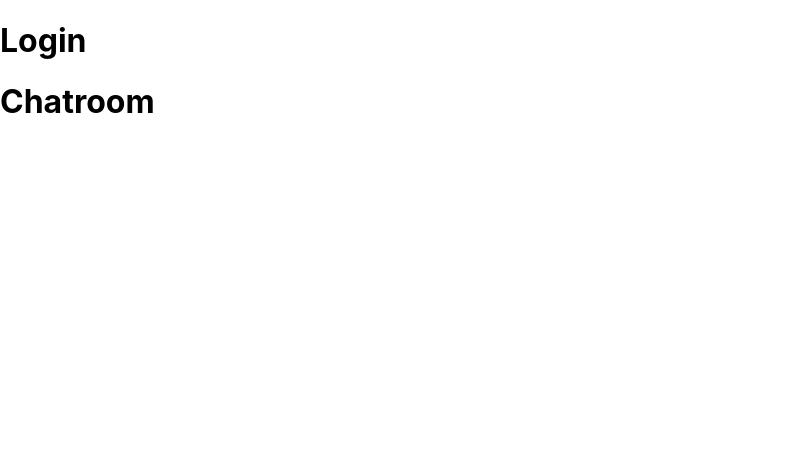
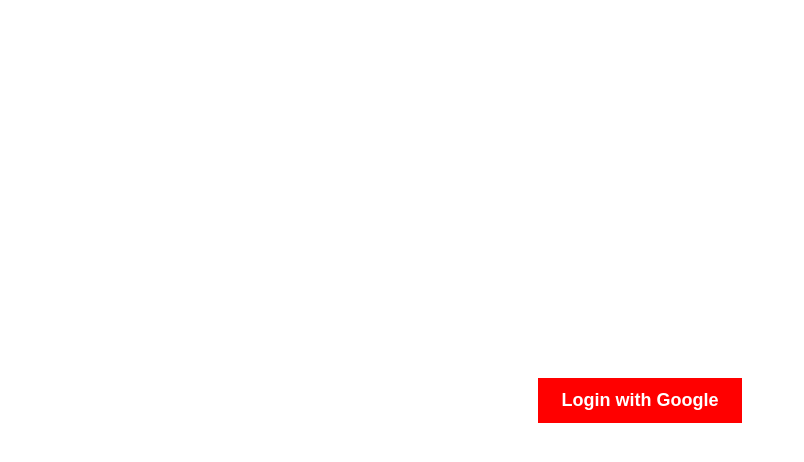
Before and after one commit to 17026184uhi/chatroomApp17026184, a React (Create React App) app in the folder chatroom/: page / in a window 1280 px wide. Shown: the top 462 px of the page, without its empty margins (0-804 px from the left). Built offline with nearby package versions, Linux system fonts and the light colour scheme.

Commit message:
Corrected package installs & added notes on how to do that properly next time

```diff
--- a/chatroom/package.json
+++ b/chatroom/package.json
@@ -8,6 +8,7 @@
     "@testing-library/user-event": "^13.5.0",
     "react": "^18.3.1",
     "react-dom": "^18.3.1",
+    "react-router-dom": "^6.2.1",
     "react-scripts": "5.0.1",
     "web-vitals": "^2.1.4"
   },
--- a/chatroom/src/App.js
+++ b/chatroom/src/App.js
@@ -1,11 +1,19 @@
 import Login from "./components/Login";
 import Chatroom from "./components/Chatroom";
+import Sorry from "./components/Sorry";
+// import { Route, BrowserRouter as Router, Routes } from "react-router-dom";
+import { Route, BrowserRouter as Router, Routes } from "react-router-dom";
 
 function App() {
   return (
     <div>
-      <Login />
-      <Chatroom />
+      <Router>
+        <Routes>
+          <Route exact path="/" element={<Login />} />
+          <Route exact path="/chatroom" element={<Chatroom />} />
+          <Route exact path="/sorry" element={<Sorry />} />
+        </Routes>
+      </Router>
     </div>
   );
 }
--- a/chatroom/src/components/Login.js
+++ b/chatroom/src/components/Login.js
@@ -1,7 +1,31 @@
 function Login() {
   return (
-    <div>
-      <h1>Login</h1>
+    <div style={{ display: "flex", flex: 1, height: "100vh" }}>
+      <div
+        style={{
+          display: "flex",
+          flex: 1,
+          justifyContent: "center",
+          alignItems: "center",
+          minWidth: 300
+        }}
+      >
+        <button
+          style={{
+            backgroundColor: "red",
+            borderWidth: 0,
+            paddingTop: 12,
+            paddingBottom: 12,
+            paddingLeft: 24,
+            paddingRight: 24,
+            color: "white",
+            fontSize: 18,
+            fontWeight: "bold"
+          }}
+        >
+          Login with Google
+        </button>
+      </div>
     </div>
   );
 }
--- /dev/null
+++ b/chatroom/src/components/Sorry.js
@@ -0,0 +1,18 @@
+function Sorry() {
+  return (
+    <div style={{ textAlign: "center" }}>
+      <h1 style={{ textDecoration: "double underline" }}>SORRY</h1>
+      <h3>When installing a package, always do the following:</h3>
+      <h4>1. Stop the application.</h4>
+      <h4>
+        2. Install from the same folder that you run the application from.
+      </h4>
+      <h4>
+        3. Check the package.json at the highest directory, ignore the inner
+        one.
+      </h4>
+    </div>
+  );
+}
+
+export default Sorry;
--- a/package.json
+++ b/package.json
@@ -1,6 +1,5 @@
 {
   "dependencies": {
-    "firebase": "^11.0.2",
-    "react-router-dom": "^6.2.1"
+    "firebase": "^11.0.2"
   }
 }
```
Also changed, not shown: 2 other files (tests, documents, lock files or other folders).
